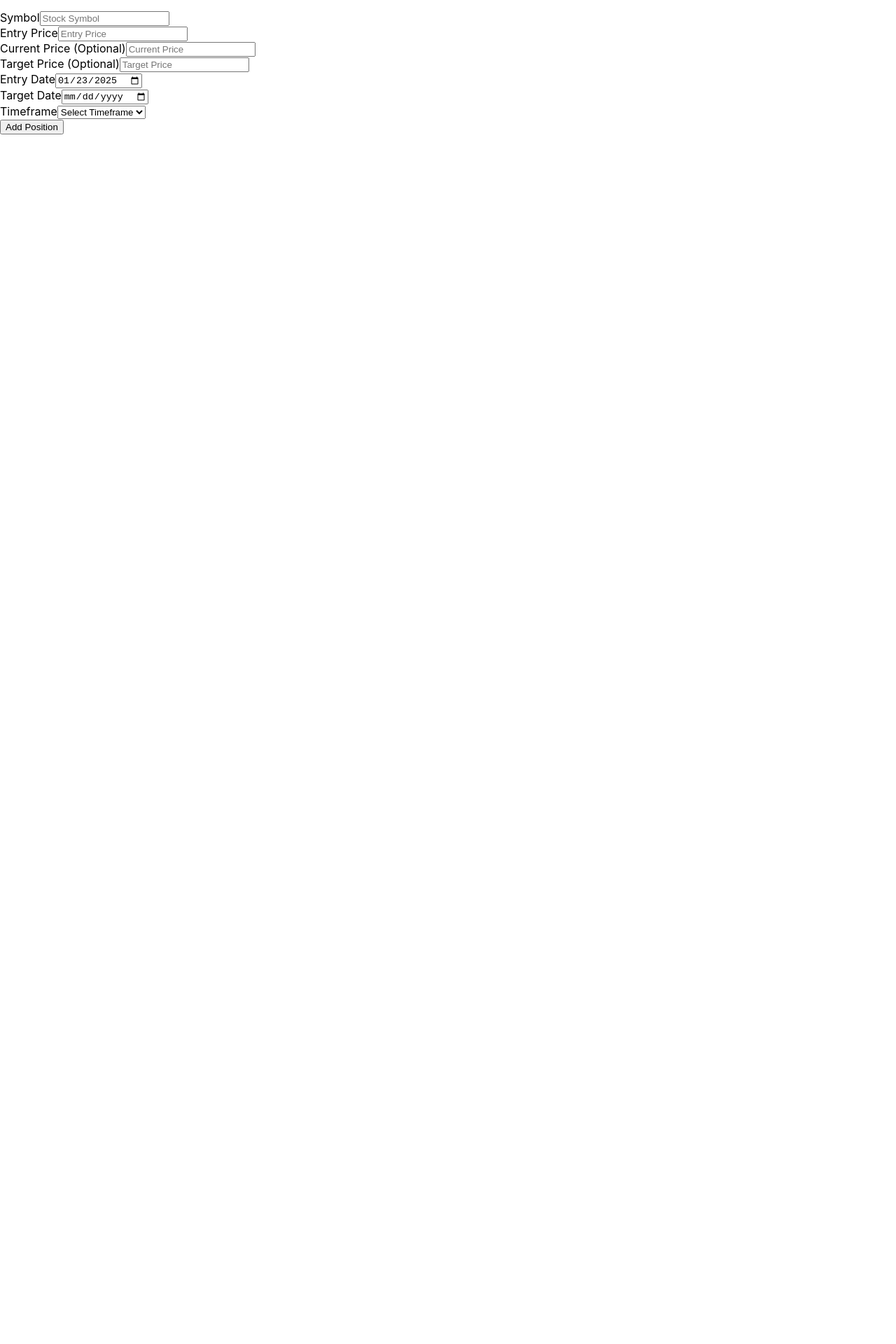
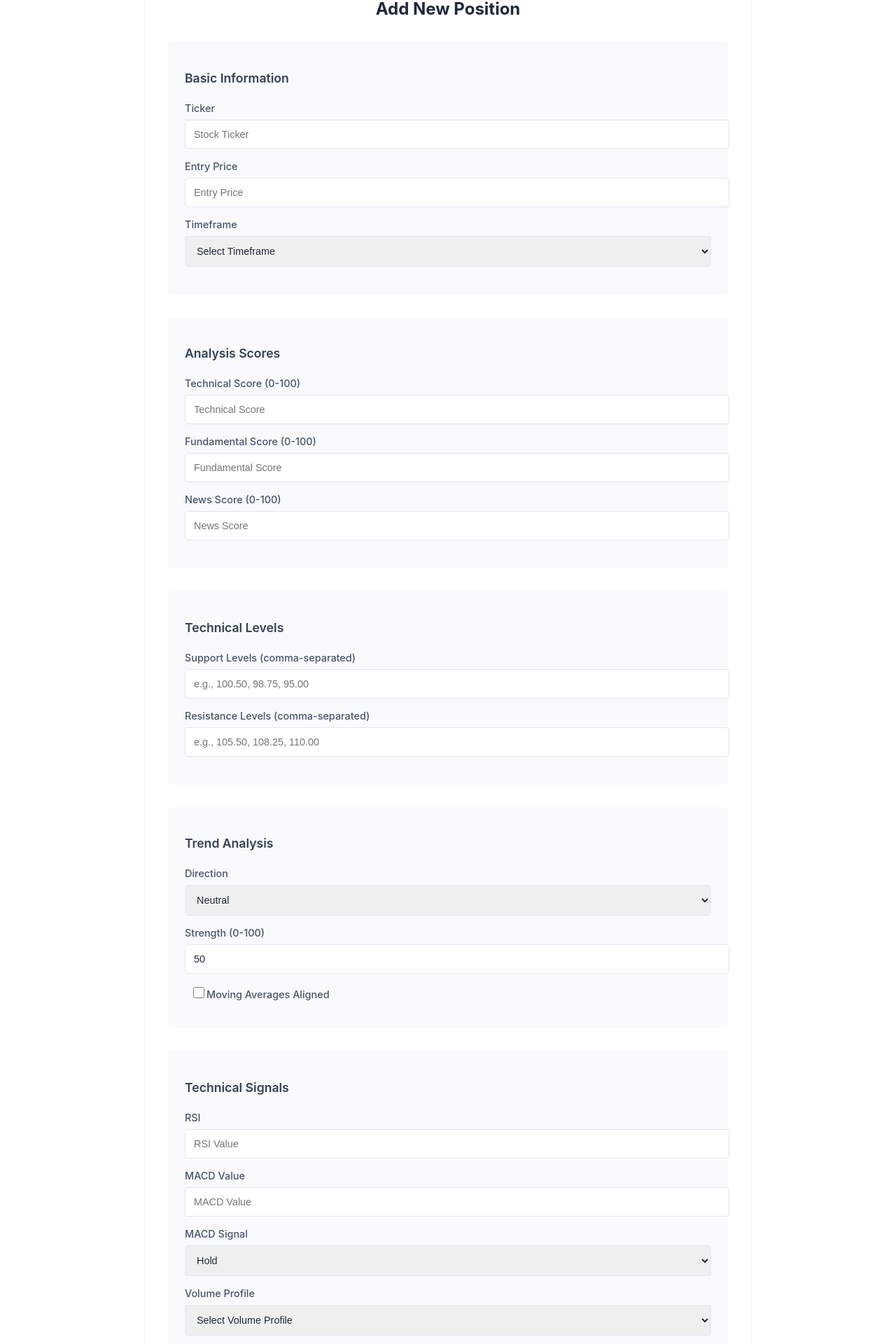
Before and after one commit to erdemmeral/portfolio_history_newsapp, a React (Create React App) app in the folder frontend/: page /add-position in a window 1280 px wide. Shown: the part 115-2035 px from the top of the page at 70% size. Before the commit the page ends 800 px from the top, so only its background shows below. Built offline with nearby package versions, Linux system fonts and the light colour scheme.

Commit message:
new system

```diff
--- /dev/null
+++ b/frontend/src/components/PositionForm.css
@@ -0,0 +1,135 @@
+.position-form-container {
+  max-width: 800px;
+  margin: 0 auto;
+  padding: 2rem;
+  background-color: #ffffff;
+  border-radius: 8px;
+  box-shadow: 0 2px 4px rgba(0, 0, 0, 0.1);
+}
+
+.position-form-container h2 {
+  text-align: center;
+  color: #1e293b;
+  margin-bottom: 2rem;
+}
+
+.form-section {
+  margin-bottom: 2rem;
+  padding: 1.5rem;
+  background-color: #f8fafc;
+  border-radius: 6px;
+}
+
+.form-section h3 {
+  color: #334155;
+  margin-bottom: 1.5rem;
+  font-size: 1.1rem;
+  font-weight: 600;
+}
+
+.form-group {
+  margin-bottom: 1rem;
+}
+
+.form-group label {
+  display: block;
+  margin-bottom: 0.5rem;
+  color: #475569;
+  font-size: 0.9rem;
+  font-weight: 500;
+}
+
+.form-group input[type="text"],
+.form-group input[type="number"],
+.form-group select {
+  width: 100%;
+  padding: 0.75rem;
+  border: 1px solid #e2e8f0;
+  border-radius: 4px;
+  font-size: 0.9rem;
+  color: #1e293b;
+  transition: border-color 0.2s ease;
+}
+
+.form-group input[type="text"]:focus,
+.form-group input[type="number"]:focus,
+.form-group select:focus {
+  outline: none;
+  border-color: #3b82f6;
+  box-shadow: 0 0 0 2px rgba(59, 130, 246, 0.1);
+}
+
+.form-group.checkbox {
+  display: flex;
+  align-items: center;
+}
+
+.form-group.checkbox label {
+  margin-bottom: 0;
+  margin-left: 0.5rem;
+  cursor: pointer;
+}
+
+.form-group.checkbox input[type="checkbox"] {
+  width: 1rem;
+  height: 1rem;
+  cursor: pointer;
+}
+
+.submit-button {
+  width: 100%;
+  padding: 1rem;
+  background-color: #3b82f6;
+  color: white;
+  border: none;
+  border-radius: 6px;
+  font-size: 1rem;
+  font-weight: 500;
+  cursor: pointer;
+  transition: background-color 0.2s ease;
+}
+
+.submit-button:hover {
+  background-color: #2563eb;
+}
+
+.submit-button:disabled {
+  background-color: #94a3b8;
+  cursor: not-allowed;
+}
+
+/* Responsive Design */
+@media (max-width: 768px) {
+  .position-form-container {
+    padding: 1rem;
+  }
+
+  .form-section {
+    padding: 1rem;
+  }
+
+  .form-group input[type="text"],
+  .form-group input[type="number"],
+  .form-group select {
+    padding: 0.5rem;
+  }
+}
+
+@media (max-width: 480px) {
+  .position-form-container {
+    padding: 0.5rem;
+  }
+
+  .form-section {
+    padding: 0.75rem;
+  }
+
+  .form-group label {
+    font-size: 0.85rem;
+  }
+
+  .submit-button {
+    padding: 0.75rem;
+    font-size: 0.9rem;
+  }
+}
--- a/frontend/src/components/PositionForm.js
+++ b/frontend/src/components/PositionForm.js
@@ -1,19 +1,34 @@
 import React, { useState } from 'react';
 import { addPosition } from '../services/api';
+import './PositionForm.css';
 
 function PositionForm() {
-  // Initial state with today's date
   const [formData, setFormData] = useState({
-    symbol: '',
-    entryPrice: '',
-    currentPrice: '',
-    targetPrice: '',
-    entryDate: new Date().toISOString().split('T')[0], // Current date in YYYY-MM-DD format
-    targetDate: '',
-    timeframe: ''
+    ticker: '',
+    entry_price: '',
+    timeframe: '',
+    technical_score: '',
+    fundamental_score: '',
+    news_score: '',
+    support_levels: '',  // Will be converted to array
+    resistance_levels: '', // Will be converted to array
+    trend: {
+      direction: 'neutral',
+      strength: 50,
+      ma_alignment: false
+    },
+    signals: {
+      rsi: '',
+      macd: {
+        value: '',
+        signal: 'hold'
+      },
+      volume_profile: '',
+      predicted_move: ''
+    }
   });
 
-  // Handle input changes
+  // Handle input changes for basic fields
   const handleChange = (e) => {
     const { name, value } = e.target;
     setFormData(prevState => ({
@@ -22,73 +37,136 @@ function PositionForm() {
     }));
   };
 
+  // Handle trend changes
+  const handleTrendChange = (e) => {
+    const { name, value, type, checked } = e.target;
+    setFormData(prevState => ({
+      ...prevState,
+      trend: {
+        ...prevState.trend,
+        [name]: type === 'checkbox' ? checked : value
+      }
+    }));
+  };
+
+  // Handle signals changes
+  const handleSignalsChange = (e) => {
+    const { name, value } = e.target;
+    if (name.includes('.')) {
+      const [parent, child] = name.split('.');
+      setFormData(prevState => ({
+        ...prevState,
+        signals: {
+          ...prevState.signals,
+          [parent]: {
+            ...prevState.signals[parent],
+            [child]: value
+          }
+        }
+      }));
+    } else {
+      setFormData(prevState => ({
+        ...prevState,
+        signals: {
+          ...prevState.signals,
+          [name]: value
+        }
+      }));
+    }
+  };
+
   // Handle form submission
   const handleSubmit = async (e) => {
     e.preventDefault();
 
-    // Validate required fields
-    if (!formData.symbol || !formData.entryPrice || !formData.targetDate) {
-      alert('Please fill in required fields');
-      return;
+    try {
+      // Convert string inputs to appropriate types
+      const positionData = {
+        ...formData,
+        entry_price: parseFloat(formData.entry_price),
+        technical_score: formData.technical_score ? parseFloat(formData.technical_score) : null,
+        fundamental_score: formData.fundamental_score ? parseFloat(formData.fundamental_score) : null,
+        news_score: formData.news_score ? parseFloat(formData.news_score) : null,
+        support_levels: formData.support_levels
+          ? formData.support_levels.split(',').map(level => parseFloat(level.trim()))
+          : [],
+        resistance_levels: formData.resistance_levels
+          ? formData.resistance_levels.split(',').map(level => parseFloat(level.trim()))
+          : [],
+        signals: {
+          ...formData.signals,
+          rsi: formData.signals.rsi ? parseFloat(formData.signals.rsi) : null,
+          macd: {
+            ...formData.signals.macd,
+            value: formData.signals.macd.value ? parseFloat(formData.signals.macd.value) : null
+          },
+          predicted_move: formData.signals.predicted_move
+            ? parseFloat(formData.signals.predicted_move)
+            : null
         }
-
-    try {
-      // Prepare submission data
-      const positionData = {
-        symbol: formData.symbol.toUpperCase(),
-        entryPrice: parseFloat(formData.entryPrice),
-        currentPrice: formData.currentPrice ? parseFloat(formData.currentPrice) : null,
-        targetPrice: formData.targetPrice ? parseFloat(formData.targetPrice) : null,
-        entryDate: new Date(formData.entryDate).toISOString(),
-        targetDate: new Date(formData.targetDate).toISOString(),
-        timeframe: formData.timeframe
       };
 
-      // Use the API service instead of direct axios call
       const response = await addPosition(positionData);
-
       console.log('Position Added:', response.data);
 
-      // Reset form after successful submission
+      // Reset form
       setFormData({
-        symbol: '',
-        entryPrice: '',
-        currentPrice: '',
-        targetPrice: '',
-        entryDate: new Date().toISOString().split('T')[0],
-        targetDate: '',
-        timeframe: ''
+        ticker: '',
+        entry_price: '',
+        timeframe: '',
+        technical_score: '',
+        fundamental_score: '',
+        news_score: '',
+        support_levels: '',
+        resistance_levels: '',
+        trend: {
+          direction: 'neutral',
+          strength: 50,
+          ma_alignment: false
+        },
+        signals: {
+          rsi: '',
+          macd: {
+            value: '',
+            signal: 'hold'
+          },
+          volume_profile: '',
+          predicted_move: ''
+        }
       });
 
       alert('Position added successfully');
     } catch (error) {
-      console.error('Error adding position', error.response?.data || error);
+      console.error('Error adding position:', error);
       alert(`Failed to add position: ${error.response?.data?.error || error.message}`);
     }
   };
 
   return (
-    <div>
+    <div className="position-form-container">
       <h2>Add New Position</h2>
       <form onSubmit={handleSubmit}>
-        <div>
-          <label>Symbol</label>
+        {/* Basic Information */}
+        <div className="form-section">
+          <h3>Basic Information</h3>
+          <div className="form-group">
+            <label>Ticker</label>
             <input
               type="text"
-            name="symbol"
-            value={formData.symbol}
+              name="ticker"
+              value={formData.ticker}
               onChange={handleChange}
-            placeholder="Stock Symbol"
+              placeholder="Stock Ticker"
               required
             />
           </div>
 
-        <div>
+          <div className="form-group">
             <label>Entry Price</label>
             <input
               type="number"
-            name="entryPrice"
-            value={formData.entryPrice}
+              name="entry_price"
+              value={formData.entry_price}
               onChange={handleChange}
               placeholder="Entry Price"
               step="0.01"
@@ -96,67 +174,199 @@ function PositionForm() {
             />
           </div>
 
-        <div>
-          <label>Current Price (Optional)</label>
-          <input
-            type="number"
-            name="currentPrice"
-            value={formData.currentPrice}
-            onChange={handleChange}
-            placeholder="Current Price"
-            step="0.01"
-          />
-        </div>
-
-        <div>
-          <label>Target Price (Optional)</label>
-          <input
-            type="number"
-            name="targetPrice"
-            value={formData.targetPrice}
-            onChange={handleChange}
-            placeholder="Target Price"
-            step="0.01"
-          />
-        </div>
-
-        <div>
-          <label>Entry Date</label>
-          <input
-            type="date"
-            name="entryDate"
-            value={formData.entryDate}
-            onChange={handleChange}
-            required
-          />
-        </div>
-
-        <div>
-          <label>Target Date</label>
-          <input
-            type="date"
-            name="targetDate"
-            value={formData.targetDate}
-            onChange={handleChange}
-            required
-          />
-        </div>
-
-        <div>
+          <div className="form-group">
             <label>Timeframe</label>
             <select
               name="timeframe"
               value={formData.timeframe}
               onChange={handleChange}
+              required
             >
               <option value="">Select Timeframe</option>
-            <option value="1h">1 Hour</option>
-            <option value="1wk">1 Week</option>
-            <option value="1mo">1 Month</option>
+              <option value="medium">Medium Term</option>
+              <option value="long">Long Term</option>
+            </select>
+          </div>
+        </div>
+
+        {/* Scores */}
+        <div className="form-section">
+          <h3>Analysis Scores</h3>
+          <div className="form-group">
+            <label>Technical Score (0-100)</label>
+            <input
+              type="number"
+              name="technical_score"
+              value={formData.technical_score}
+              onChange={handleChange}
+              placeholder="Technical Score"
+              min="0"
+              max="100"
+            />
+          </div>
+
+          <div className="form-group">
+            <label>Fundamental Score (0-100)</label>
+            <input
+              type="number"
+              name="fundamental_score"
+              value={formData.fundamental_score}
+              onChange={handleChange}
+              placeholder="Fundamental Score"
+              min="0"
+              max="100"
+            />
+          </div>
+
+          <div className="form-group">
+            <label>News Score (0-100)</label>
+            <input
+              type="number"
+              name="news_score"
+              value={formData.news_score}
+              onChange={handleChange}
+              placeholder="News Score"
+              min="0"
+              max="100"
+            />
+          </div>
+        </div>
+
+        {/* Technical Levels */}
+        <div className="form-section">
+          <h3>Technical Levels</h3>
+          <div className="form-group">
+            <label>Support Levels (comma-separated)</label>
+            <input
+              type="text"
+              name="support_levels"
+              value={formData.support_levels}
+              onChange={handleChange}
+              placeholder="e.g., 100.50, 98.75, 95.00"
+            />
+          </div>
+
+          <div className="form-group">
+            <label>Resistance Levels (comma-separated)</label>
+            <input
+              type="text"
+              name="resistance_levels"
+              value={formData.resistance_levels}
+              onChange={handleChange}
+              placeholder="e.g., 105.50, 108.25, 110.00"
+            />
+          </div>
+        </div>
+
+        {/* Trend Information */}
+        <div className="form-section">
+          <h3>Trend Analysis</h3>
+          <div className="form-group">
+            <label>Direction</label>
+            <select
+              name="direction"
+              value={formData.trend.direction}
+              onChange={handleTrendChange}
+            >
+              <option value="neutral">Neutral</option>
+              <option value="bullish">Bullish</option>
+              <option value="bearish">Bearish</option>
             </select>
           </div>
 
-        <button type="submit">Add Position</button>
+          <div className="form-group">
+            <label>Strength (0-100)</label>
+            <input
+              type="number"
+              name="strength"
+              value={formData.trend.strength}
+              onChange={handleTrendChange}
+              min="0"
+              max="100"
+            />
+          </div>
+
+          <div className="form-group checkbox">
+            <label>
+              <input
+                type="checkbox"
+                name="ma_alignment"
+                checked={formData.trend.ma_alignment}
+                onChange={handleTrendChange}
+              />
+              Moving Averages Aligned
+            </label>
+          </div>
+        </div>
+
+        {/* Technical Signals */}
+        <div className="form-section">
+          <h3>Technical Signals</h3>
+          <div className="form-group">
+            <label>RSI</label>
+            <input
+              type="number"
+              name="rsi"
+              value={formData.signals.rsi}
+              onChange={handleSignalsChange}
+              placeholder="RSI Value"
+              min="0"
+              max="100"
+            />
+          </div>
+
+          <div className="form-group">
+            <label>MACD Value</label>
+            <input
+              type="number"
+              name="macd.value"
+              value={formData.signals.macd.value}
+              onChange={handleSignalsChange}
+              placeholder="MACD Value"
+              step="0.01"
+            />
+          </div>
+
+          <div className="form-group">
+            <label>MACD Signal</label>
+            <select
+              name="macd.signal"
+              value={formData.signals.macd.signal}
+              onChange={handleSignalsChange}
+            >
+              <option value="hold">Hold</option>
+              <option value="buy">Buy</option>
+              <option value="sell">Sell</option>
+            </select>
+          </div>
+
+          <div className="form-group">
+            <label>Volume Profile</label>
+            <select
+              name="volume_profile"
+              value={formData.signals.volume_profile}
+              onChange={handleSignalsChange}
+            >
+              <option value="">Select Volume Profile</option>
+              <option value="increasing">Increasing</option>
+              <option value="decreasing">Decreasing</option>
+            </select>
+          </div>
+
+          <div className="form-group">
+            <label>Predicted Move (%)</label>
+            <input
+              type="number"
+              name="predicted_move"
+              value={formData.signals.predicted_move}
+              onChange={handleSignalsChange}
+              placeholder="Predicted Price Movement"
+              step="0.01"
+            />
+          </div>
+        </div>
+
+        <button type="submit" className="submit-button">Add Position</button>
       </form>
     </div>
   );
--- a/frontend/src/services/api.js
+++ b/frontend/src/services/api.js
@@ -7,34 +7,37 @@ const apiService = axios.create({
 
 // Add a new position
 export const addPosition = (positionData) =>
-  apiService.post('/positions', positionData);
+  apiService.post('/positions', {
+    ...positionData,
+    ticker: positionData.ticker.toUpperCase()
+  });
 
 // Get current price for a symbol
-export const getCurrentPrice = async (symbol) => {
+export const getCurrentPrice = async (ticker) => {
   try {
-    const response = await apiService.get(`/prices/${symbol}`);
+    const response = await apiService.get(`/prices/${ticker}`);
     return response.data.price;
   } catch (error) {
-    console.error(`Error fetching current price for ${symbol}:`, error);
+    console.error(`Error fetching current price for ${ticker}:`, error);
     throw error;
   }
 };
 
-// Get position details by symbol
-export const getPosition = (symbol) =>
-  apiService.get(`/positions/${symbol}`);
+// Get position details by ticker
+export const getPosition = (ticker) =>
+  apiService.get(`/positions/${ticker}`);
 
 // Update position details
-export const updatePosition = (symbol, updateData) =>
-  apiService.patch(`/positions/${symbol}`, updateData);
+export const updatePosition = (ticker, updateData) =>
+  apiService.patch(`/positions/${ticker}`, updateData);
 
 // Update position price
 export const updatePositionPrice = (symbol, currentPrice) =>
   apiService.patch(`/positions/${symbol}/update-price`, { currentPrice });
 
 // Sell position
-export const sellPosition = (symbol, { soldPrice, soldDate, sellCondition }) =>
-  apiService.post(`/positions/${symbol}/sell`, { soldPrice, soldDate, sellCondition });
+export const sellPosition = (ticker, { soldPrice }) =>
+  apiService.post(`/positions/${ticker}/sell`, { soldPrice });
 
 // Get portfolio
 export const getPortfolio = () =>
@@ -44,4 +47,28 @@ export const getPortfolio = () =>
 export const getPerformance = () =>
   apiService.get('/performance');
 
+// Get performance time series
+export const getPerformanceTimeSeries = (startDate, endDate) =>
+  apiService.get('/api/performance/timeseries', {
+    params: { startDate, endDate }
+  });
+
+// Format trend data for display
+export const formatTrendData = (trend) => ({
+  direction: trend?.direction || 'neutral',
+  strength: trend?.strength || 50,
+  ma_alignment: trend?.ma_alignment || false
+});
+
+// Format signals data for display
+export const formatSignalsData = (signals) => ({
+  rsi: signals?.rsi || null,
+  macd: {
+    value: signals?.macd?.value || null,
+    signal: signals?.macd?.signal || 'hold'
+  },
+  volume_profile: signals?.volume_profile || null,
+  predicted_move: signals?.predicted_move || null
+});
+
 export default apiService;
```
Also changed, not shown: 1 other file (tests, documents, lock files or other folders). Lines whose indentation alone changed are shown as unchanged.
